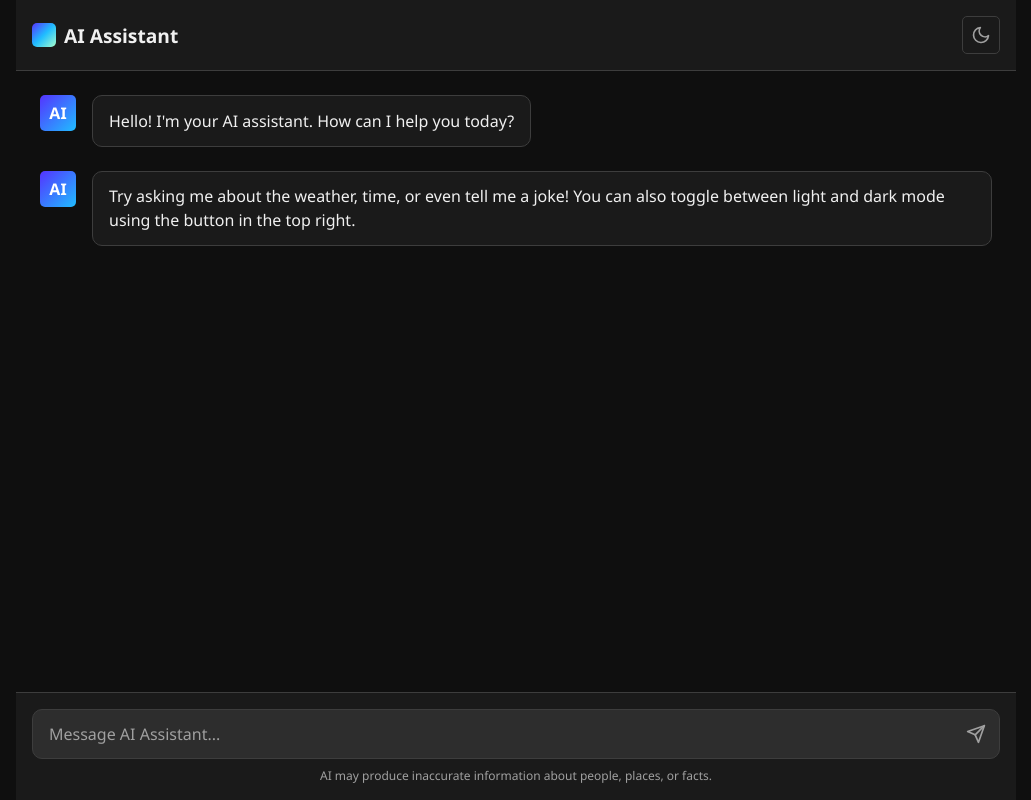
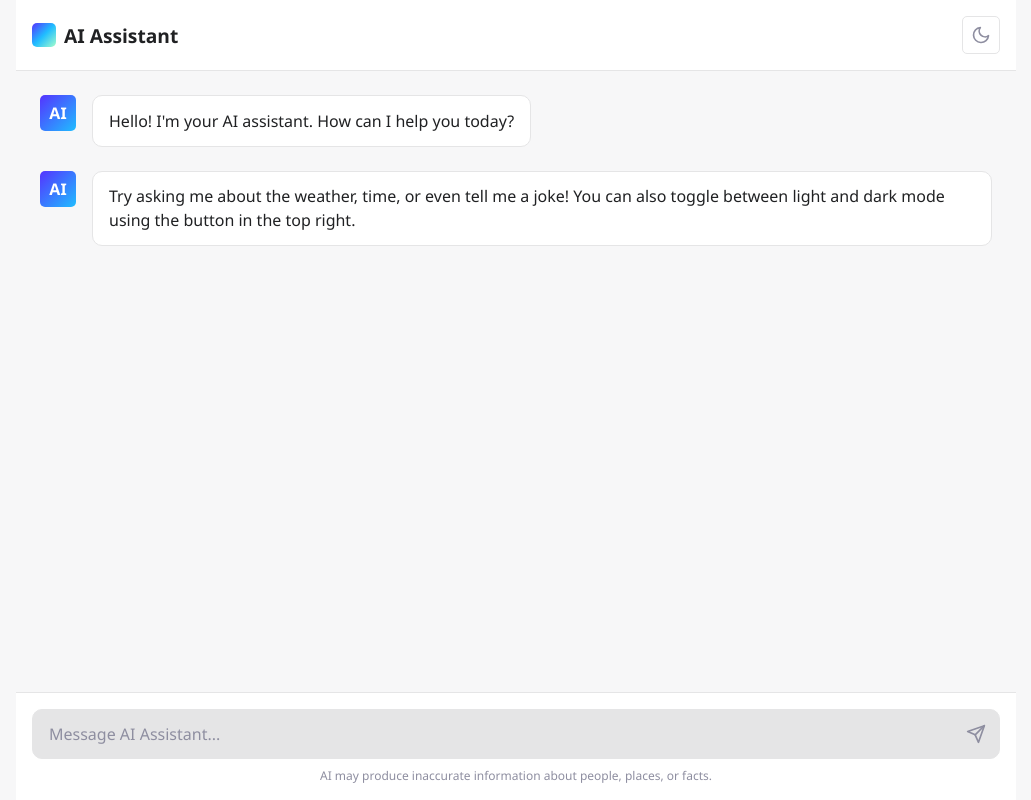
Before and after one commit to Abdullah97155/PseudoAi-, a plain HTML site: page index.html in a window 1280 px wide. Both pictures are taken after a click on the button 1105 px from the left and 35 px from the top of the page. Shown: the whole page, without its empty margins (124-1155 px from the left). Drawn offline with Linux system fonts and the light colour scheme.

Commit message:
Update style.css

```diff
--- a/style.css
+++ b/style.css
@@ -1,10 +1,3 @@
-* {
-    margin: 0;
-    padding: 0;
-    box-sizing: border-box;
-    font-family: 'Segoe UI', Tahoma, Geneva, Verdana, sans-serif;
-}
-
 :root {
     --bg-primary: #0f0f0f;
     --bg-secondary: #1a1a1a;
@@ -14,6 +7,23 @@
     --accent-primary: #19C37D;
     --accent-secondary: #5433FF;
     --border-color: #3d3d3d;
+}
+
+.light-mode {
+    --bg-primary: #f7f7f8;
+    --bg-secondary: #ffffff;
+    --bg-tertiary: #e5e5e6;
+    --text-primary: #202123;
+    --text-secondary: #8e8ea0;
+    --border-color: #e5e5e6;
+}
+
+* {
+    margin: 0;
+    padding: 0;
+    box-sizing: border-box;
+    font-family: 'Segoe UI', Tahoma, Geneva, Verdana, sans-serif;
+    transition: background-color 0.3s, color 0.3s, border-color 0.3s;
 }
 
 body {
```
